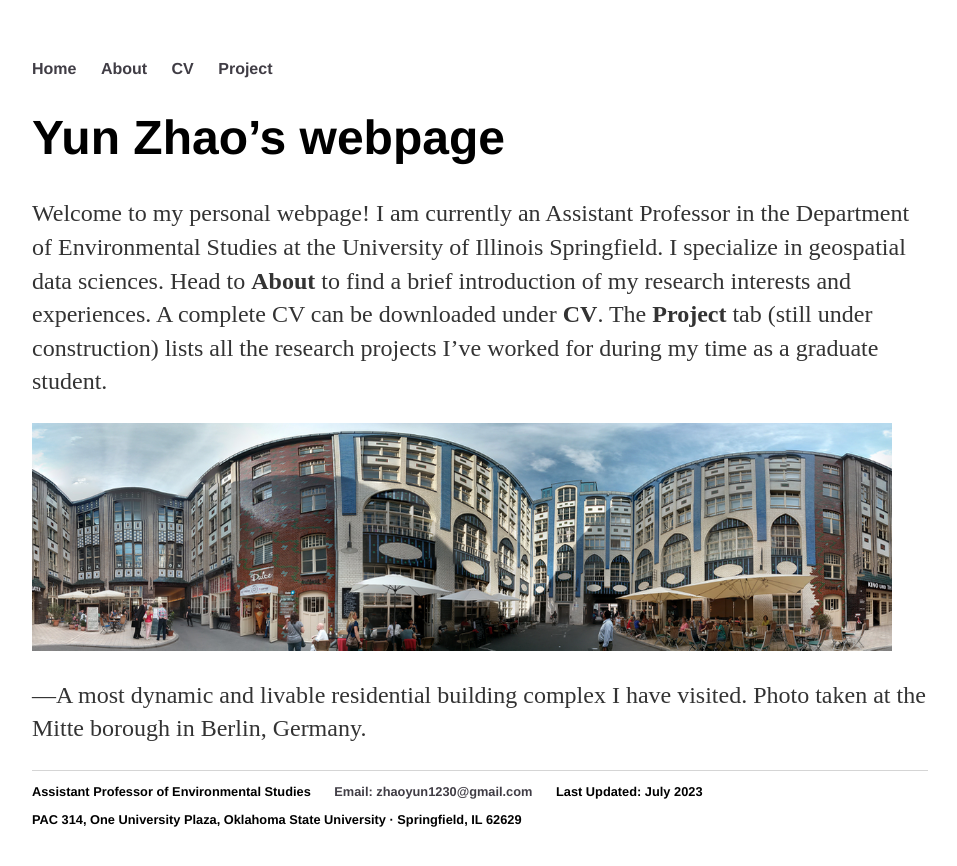
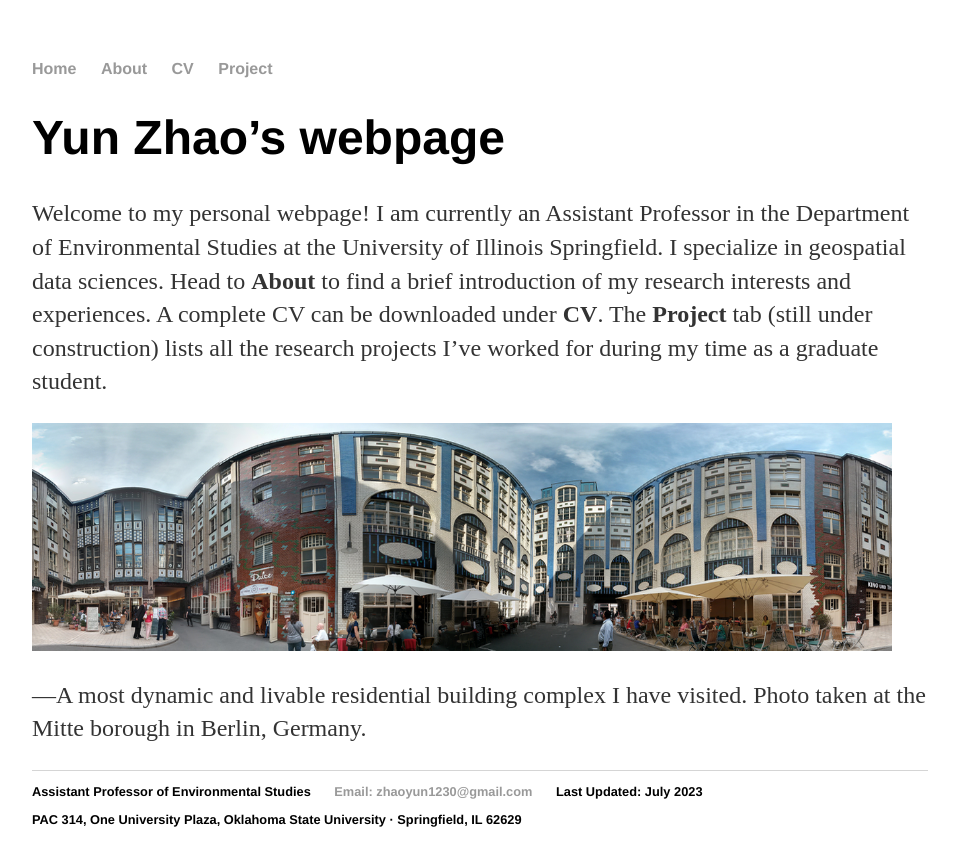
Before and after one commit to yun-zhao/yun-zhao.github.io, a Jekyll site: the page built from index.html, in a window 1280 px wide. Shown: the top 866 px of the page, without its empty margins (160-1117 px from the left). Built offline with Jekyll 4.4.1, drawn with Linux system fonts in a browser that asks for light colours.

Commit message:
Update main.css

```diff
--- a/css/main.css
+++ b/css/main.css
@@ -14,7 +14,7 @@ nav ul li, footer ul li {
 }
 a {
     text-decoration: none;
-    color: #403d45;
+    color: #999;
 }
 a:hover {
     text-decoration: underline;
```
